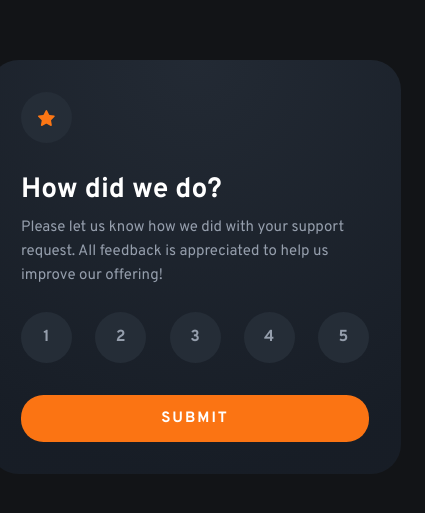
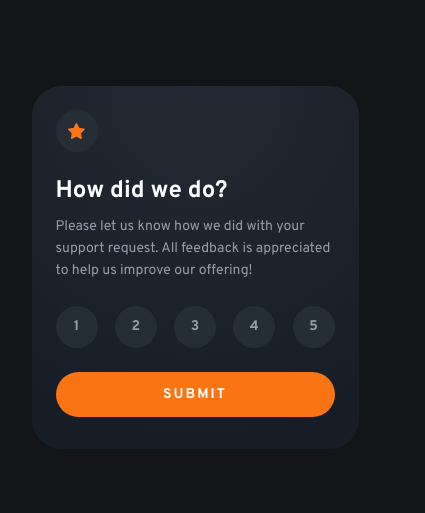
Before and after one commit to aleksandr-efimenko/interactive-rating-component-frontendmentor, a React (Vite) app: page / in a window 390 px wide. Shown: the part 155-668 px from the top of the page, 425 px wide, since content can reach past the window. Built offline with nearby package versions, Linux system fonts and the light colour scheme.

Commit message:
complete mobile version

```diff
--- a/src/App.jsx
+++ b/src/App.jsx
@@ -11,10 +11,9 @@ function App() {
 
     const formJson = Object.fromEntries(formData.entries());
     if (!formJson.rating) {
-      console.log("rating is not set");
+      console.warn("Rating is not set, prevent submit");
       return;
     }
-    console.log(formJson);
     setCount(Number(formJson.rating));
   };
 
--- a/src/components/Thanks.jsx
+++ b/src/components/Thanks.jsx
@@ -3,7 +3,7 @@ import React from "react";
 export default function ({rating}) {
   return (
     <div className="thanks-container">
-      <img src="../../images/illustration-thank-you.svg" alt="" />
+      <img src="../../images/illustration-thank-you.svg" alt="Thank you illustration" />
         <p className="rating-selected">You selected {rating} out of 5</p>
       <h1>Thank you! </h1>
       <p>
--- a/src/index.css
+++ b/src/index.css
@@ -10,19 +10,41 @@
 
   --ff-primary: 'Overpass', sans-serif;
 
-  --fs-heading: 1.75rem;
-  --lh-heading: 2.2156rem;
+  --fs-heading-d: 1.75rem;
+  --fs-heading-m: 1.5rem;
+  --fs-heading: var(--fs-heading-d);
+  --lh-heading-d: 2.2156rem;
+  --lh-heading-m: 1.875rem;
+  --lh-heading: var(--lh-heading-d);
   --fw-heading: 700;
 
-  --fs-paragraph: .9375rem;
-  --lh-paragraph: 1.5rem;
+  --fs-paragraph-d: .9375rem;
+  --fs-paragraph-m: .875rem;
+  --fs-paragraph: var(--fs-paragraph-d);
+
+  --lh-paragraph-d: 1.5rem;
+  --lh-paragraph-m: 1.375rem;
+  --lh-paragraph: var(--lh-paragraph-d);
   --fw-paragraph: 400;
 
   --fs-rating: 1rem;
 
+  --container-padding-d: 2rem;
+  --container-padding-m: 1.5rem 1.5rem 2rem 1.5rem;
+  --container-padding: var(--container-padding-d);
+
+  --container-width-d: 25.75rem;
+  --container-width-m: 20.4375rem;
+  --container-width: var(--container-width-d);
+
   --border-radius: 1.4063rem;
+
+  --round-container-wh-d: 3.1875rem;
+  --round-container-wh-m: 2.625rem;
+
+  --round-container-wh: var(--round-container-wh-d);
+
 }
-
 
 /* Box sizing rules */
 /* Remove default margin */
@@ -58,10 +80,10 @@ p {
 }
 
 .rating-container {
-  width: 25.75rem;
+  width: var(--container-width);
   background: radial-gradient(98.96% 98.96% at 50% 0%, hsl(215, 20%, 17%) 0%, hsl(216, 24%, 12%) 100%);
   border-radius: 1.875rem;
-  padding: 2rem;
+  padding: var(--container-padding);
   margin-inline: 1.5rem;
 }
 
@@ -80,8 +102,8 @@ p {
 }
 
 .round-container {
-  width: 3.1875rem;
-  height: 3.1875rem;
+  width: var(--round-container-wh);
+  height: var(--round-container-wh);
   display: flex;
   justify-content: center;
   align-items: center;
@@ -144,3 +166,42 @@ input[type="radio"]:checked+label {
   padding: .25rem 1.25rem;
   color: var(--orange);
 }
+
+
+@media (max-width: 37.5rem) {
+  :root {
+    --fs-heading: var(--fs-heading-m);
+    --lh-heading: var(--lh-heading-m);
+
+    --fs-paragraph: var(--fs-paragraph-m);
+    --lh-paragraph: var(--lh-paragraph-m);
+
+    --fs-rating: var(--fs-paragraph-m);
+
+    --container-padding: var(--container-padding-m);
+    --container-width: var(--container-width-m);
+    --round-container-wh: var(--round-container-wh-m);
+  }
+
+  .rating-container h1 {
+    margin-block: 1rem 1.0625rem
+  }
+
+  .rating-buttons {
+    margin-block-end: 1.5rem;
+  }
+
+  .thanks-container img {
+    margin-block-start: .625rem;
+    width: 9rem;
+    height: 6rem;
+  }
+
+  .rating-selected {
+    margin-block: 1.5rem;
+  }
+
+  .rating-container h1 {
+    margin-block: 1.5rem .625rem;
+  }
+}
```
